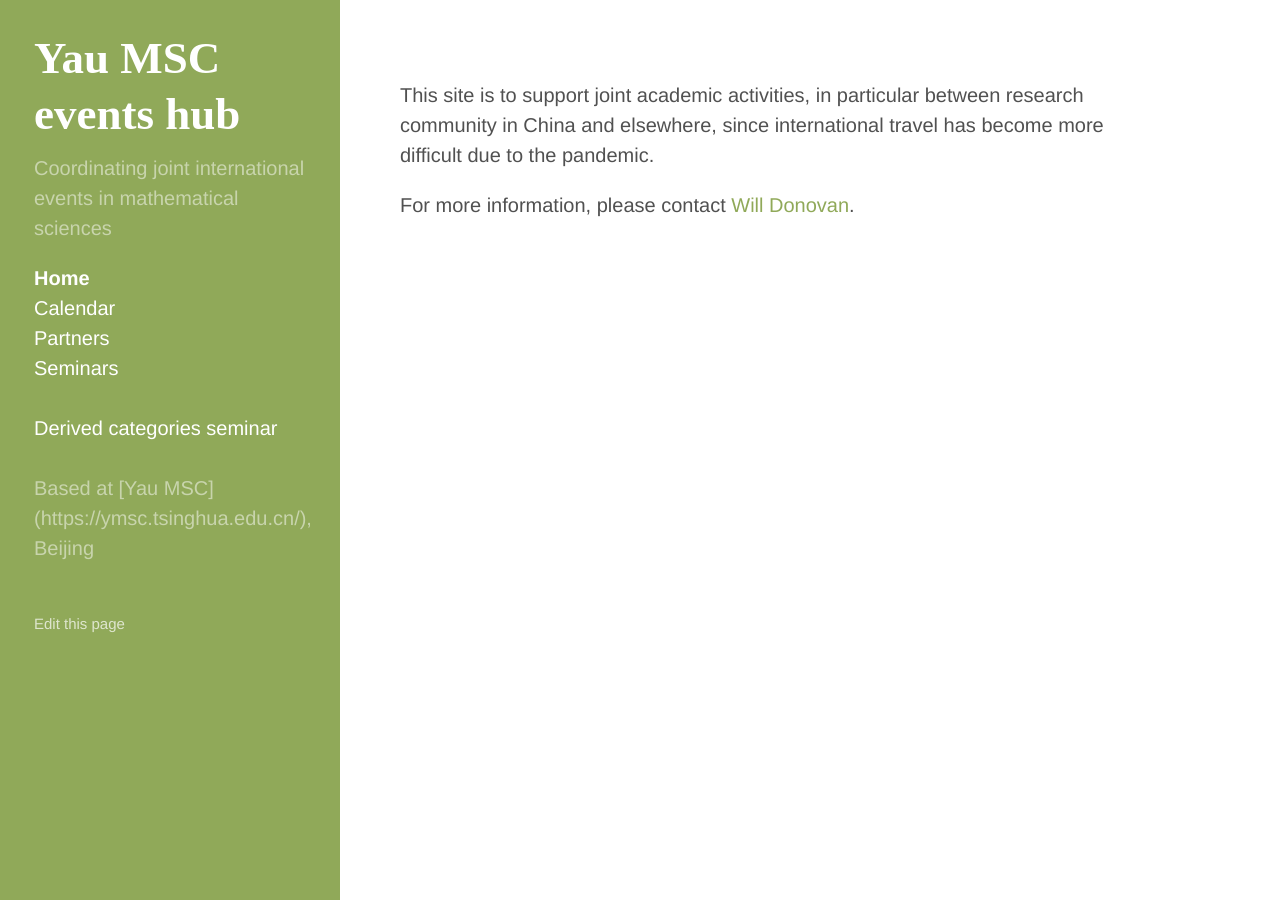
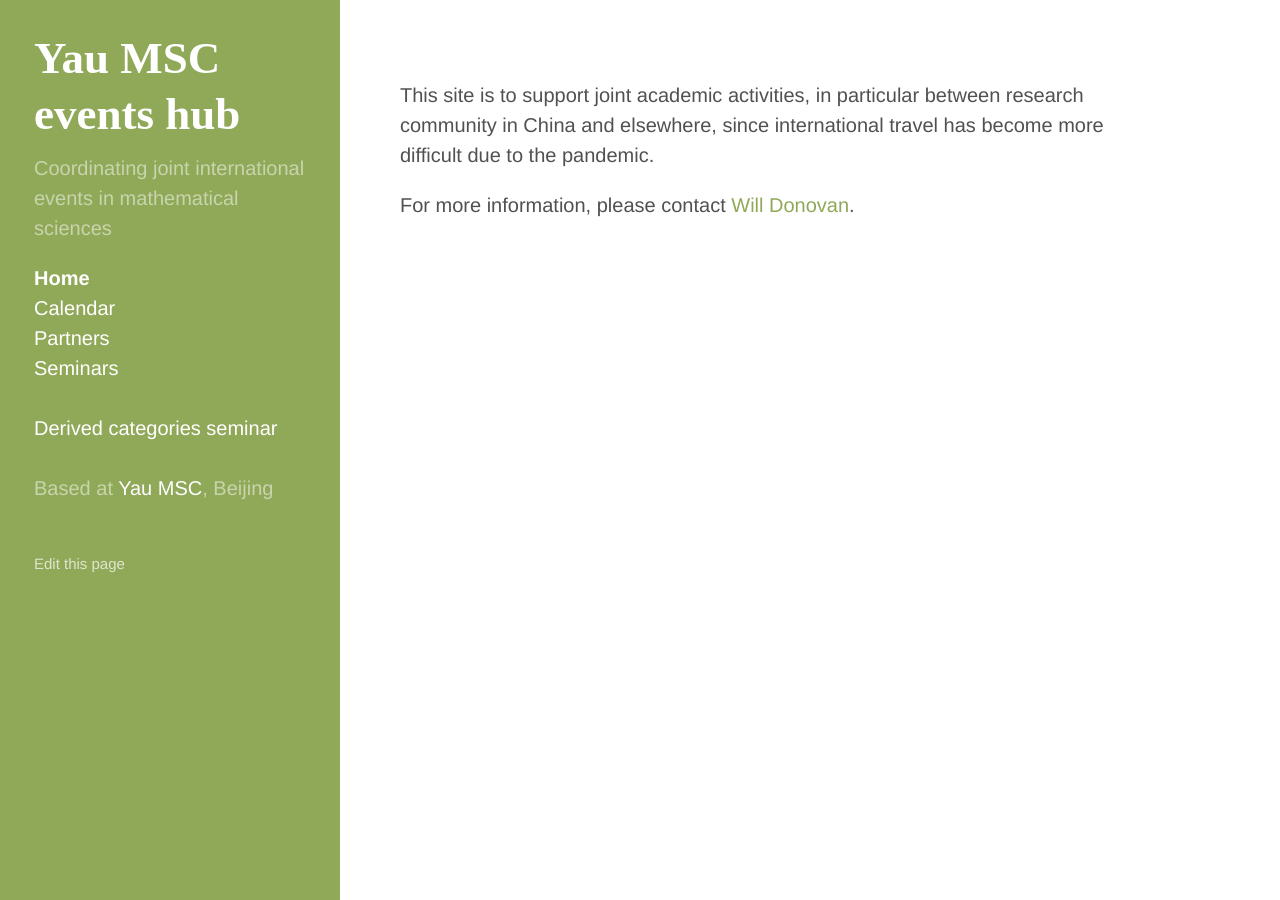
Before and after one commit to yau-msc-events/yau-msc-events.github.io, a Jekyll site: the page built from index.md, in a window 1280 px wide. Built offline with Jekyll 4.4.1, drawn with Linux system fonts in a browser that asks for light colours; some of the changed lines change nothing that is shown.

Commit message:
Update _config.yml

```diff
--- a/_config.yml
+++ b/_config.yml
@@ -12,7 +12,7 @@
 # Description text
 title:            'Yau MSC events hub'
 description:      'Coordinating joint international events in mathematical sciences'
-location:         'Based at [Yau MSC](https://ymsc.tsinghua.edu.cn/), Beijing'
+location:         'Based at <a href="https://ymsc.tsinghua.edu.cn/">Yau MSC</a>, Beijing'
 
 
 # Parameters
```
